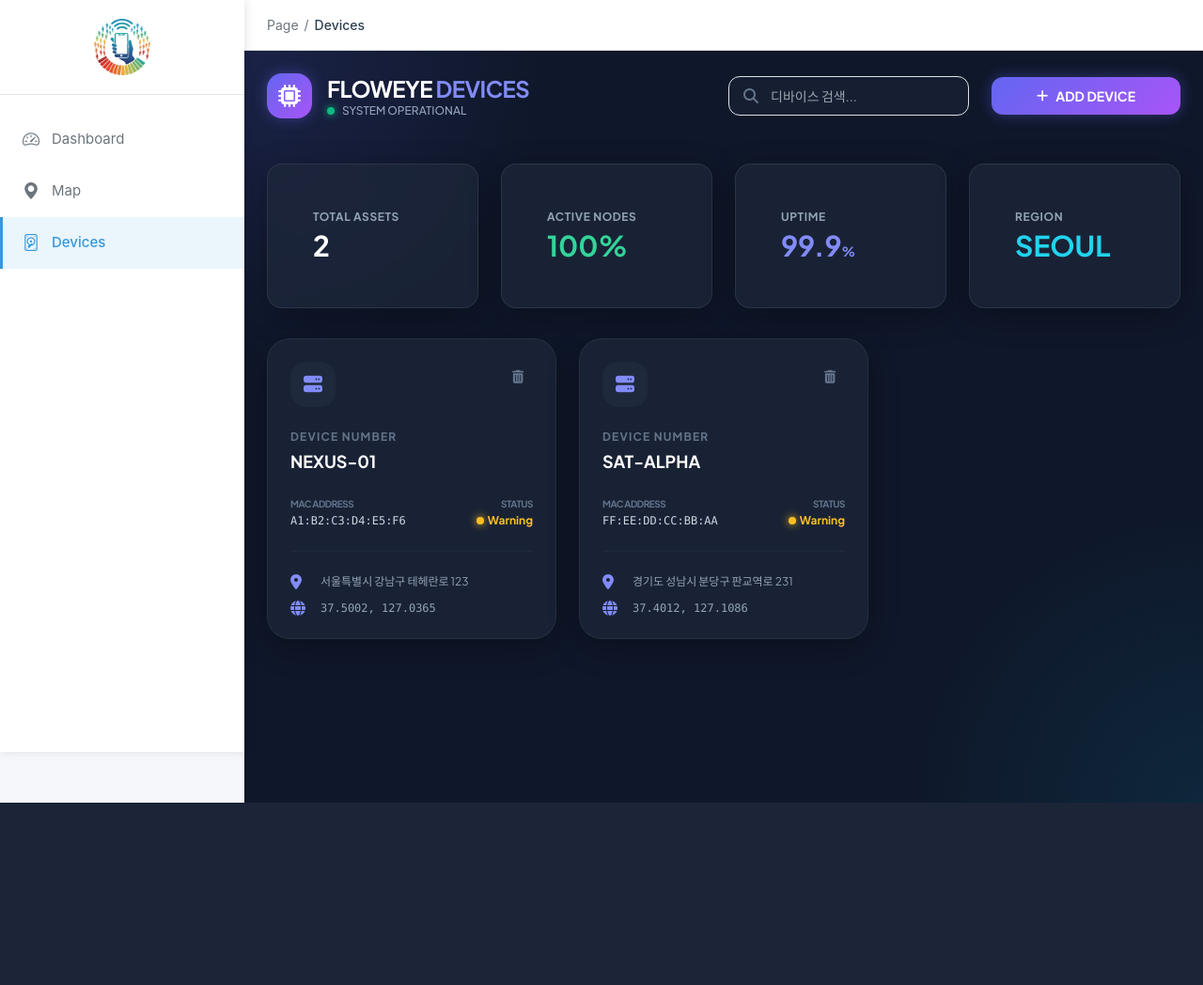
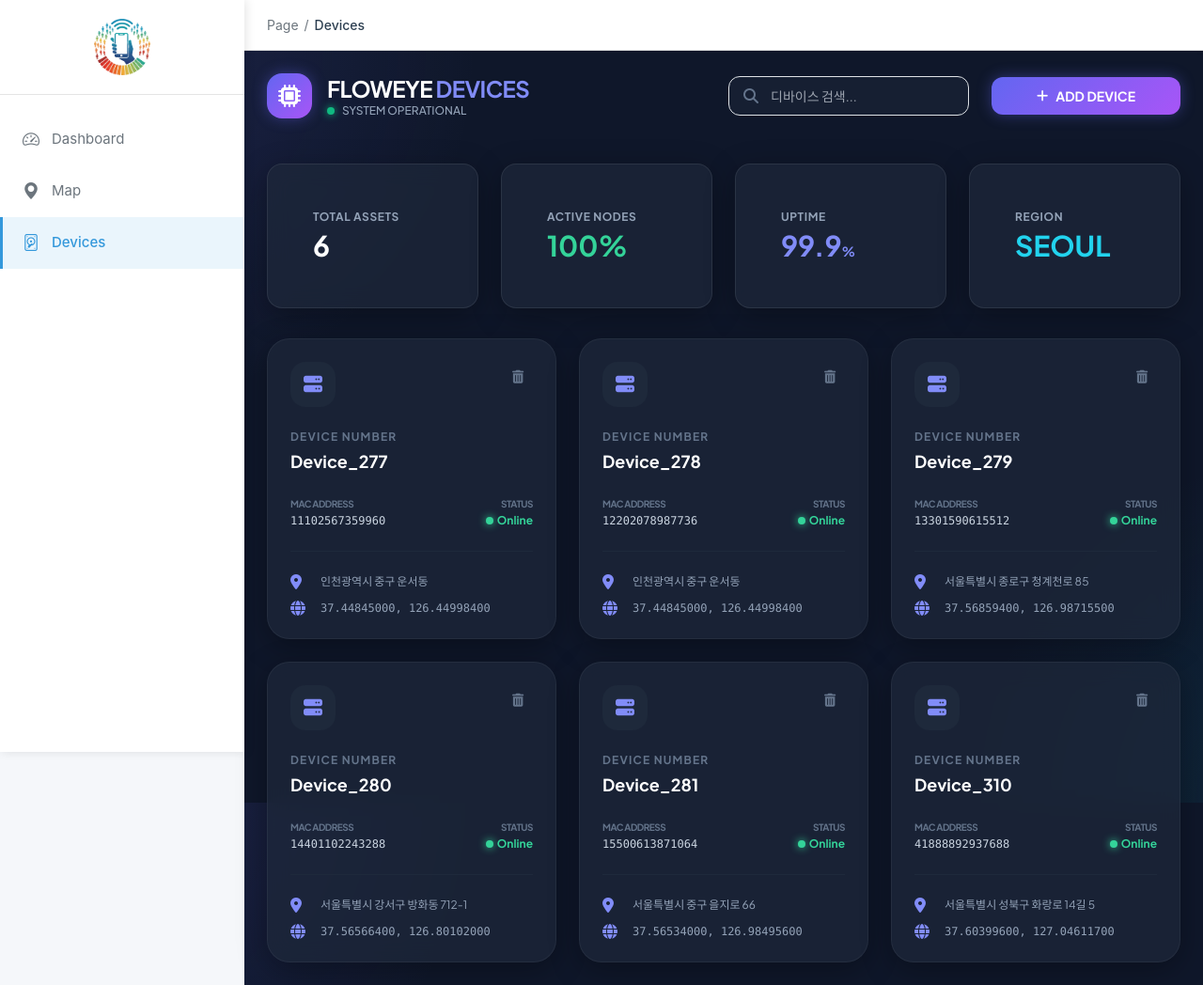
Before and after one commit to ENCLE-kr/floweye, a Django app: page /devices/ in a window 1280 px wide. Shown: the whole page at 94% size. Before the commit the page ends 854 px from the top, so only its background shows below. Run offline with Django 5.2, Linux system fonts and the light colour scheme; data comes from the database, SQL or seed files in the repository; some libraries are stand-ins or nearby versions.

Commit message:
encle new floweye devices connecting DB v0.3.2

```diff
--- a/home/views.py
+++ b/home/views.py
@@ -1,4 +1,6 @@
 from django.shortcuts import render, redirect
+
+from .models import Device
 
 def index(request):
     return redirect('dashboard')
@@ -18,8 +20,20 @@ def map(request):
     return render(request, 'home/map.html', context)
 
 def devices(request):
+    devices_data = [
+        {
+            "device_number": device.device_number,
+            "device_mac": device.device_mac,
+            "address": device.address,
+            "latitude": str(device.latitude),
+            "longitude": str(device.longitude),
+            "status": device.status,
+        }
+        for device in Device.objects.all().order_by("-created_at")
+    ]
     context = {
         'segment': 'devices',
-        'page_title': 'Devices'
+        'page_title': 'Devices',
+        'devices': devices_data,
     }
     return render(request, 'home/devices.html', context)
--- a/static/js/devices.js
+++ b/static/js/devices.js
@@ -1,79 +1,90 @@
-document.addEventListener('DOMContentLoaded', () => {
-  const deviceGrid = document.getElementById('device-grid');
-  const emptyState = document.getElementById('empty-state');
-  const totalCount = document.getElementById('total-count');
-  const deviceForm = document.getElementById('device-form');
-  const modal = document.getElementById('modal');
-  const searchInput = document.getElementById('search-input');
+document.addEventListener("DOMContentLoaded", () => {
+  const deviceGrid = document.getElementById("device-grid");
+  const emptyState = document.getElementById("empty-state");
+  const totalCount = document.getElementById("total-count");
+  const deviceForm = document.getElementById("device-form");
+  const modal = document.getElementById("modal");
+  const searchInput = document.getElementById("search-input");
 
   if (!deviceGrid || !deviceForm || !modal || !searchInput) {
     return;
   }
 
-  let devices = JSON.parse(localStorage.getItem('devices_v2')) || [];
+  const devicesDataElement = document.getElementById("devices-data");
+  const initialDevices = devicesDataElement ? JSON.parse(devicesDataElement.textContent || "[]") : [];
+  const storedDevices = localStorage.getItem("devices_v2");
+  let devices = [];
+
+  if (storedDevices) {
+    try {
+      const parsed = JSON.parse(storedDevices) || [];
+      devices = parsed.length > 0 ? parsed : initialDevices;
+    } catch (error) {
+      devices = initialDevices;
+    }
+  } else {
+    devices = initialDevices;
+  }
 
   const toggleModal = (show) => {
     if (show) {
-      modal.classList.remove('opacity-0', 'pointer-events-none');
-      modal.querySelector('div').classList.add('modal-enter');
+      modal.classList.remove("opacity-0", "pointer-events-none");
+      modal.querySelector("div").classList.add("modal-enter");
     } else {
-      modal.classList.add('opacity-0', 'pointer-events-none');
-      modal.querySelector('div').classList.remove('modal-enter');
+      modal.classList.add("opacity-0", "pointer-events-none");
+      modal.querySelector("div").classList.remove("modal-enter");
       deviceForm.reset();
     }
   };
 
-  const showNotification = (title, message, type = 'success') => {
-    const notif = document.getElementById('notification');
-    const circle = document.getElementById('notif-circle');
-    const icon = document.getElementById('notif-icon');
+  const showNotification = (title, message, type = "success") => {
+    const notif = document.getElementById("notification");
+    const circle = document.getElementById("notif-circle");
+    const icon = document.getElementById("notif-icon");
 
-    document.getElementById('notif-title').innerText = title;
-    document.getElementById('notif-message').innerText = message;
+    document.getElementById("notif-title").innerText = title;
+    document.getElementById("notif-message").innerText = message;
 
-    if (type === 'success') {
-      circle.className = 'w-10 h-10 rounded-xl bg-emerald-500/20 text-emerald-400 flex items-center justify-center';
-      icon.className = 'fas fa-check';
+    if (type === "success") {
+      circle.className = "w-10 h-10 rounded-xl bg-emerald-500/20 text-emerald-400 flex items-center justify-center";
+      icon.className = "fas fa-check";
     } else {
-      circle.className = 'w-10 h-10 rounded-xl bg-red-500/20 text-red-400 flex items-center justify-center';
-      icon.className = 'fas fa-exclamation-triangle';
+      circle.className = "w-10 h-10 rounded-xl bg-red-500/20 text-red-400 flex items-center justify-center";
+      icon.className = "fas fa-exclamation-triangle";
     }
 
-    notif.style.transform = 'translateX(0)';
+    notif.style.transform = "translateX(0)";
     setTimeout(() => {
-      notif.style.transform = 'translateX(150%)';
+      notif.style.transform = "translateX(150%)";
     }, 4000);
   };
 
   const saveToStorage = () => {
-    localStorage.setItem('devices_v2', JSON.stringify(devices));
+    localStorage.setItem("devices_v2", JSON.stringify(devices));
   };
 
   const renderDevices = () => {
     const searchTerm = searchInput.value.toLowerCase();
     const filtered = devices.filter((device) => {
-      return (
-        device.device_number.toLowerCase().includes(searchTerm) ||
-        device.device_mac.toLowerCase().includes(searchTerm) ||
-        device.address.toLowerCase().includes(searchTerm)
-      );
+      return device.device_number.toLowerCase().includes(searchTerm) || device.device_mac.toLowerCase().includes(searchTerm) || device.address.toLowerCase().includes(searchTerm);
     });
 
-    deviceGrid.innerHTML = '';
+    deviceGrid.innerHTML = "";
     totalCount.innerText = devices.length;
 
     if (filtered.length === 0) {
-      emptyState.classList.remove('hidden');
+      emptyState.classList.remove("hidden");
       return;
     }
-    emptyState.classList.add('hidden');
+    emptyState.classList.add("hidden");
 
     filtered.forEach((device, index) => {
-      const card = document.createElement('div');
-      card.className = 'glass-panel device-card p-6 rounded-3xl relative overflow-hidden group';
+      const card = document.createElement("div");
+      card.className = "glass-panel device-card p-6 rounded-3xl relative overflow-hidden group";
 
-      const status = Math.random() > 0.1 ? 'Online' : 'Warning';
-      const statusColor = status === 'Online' ? 'text-emerald-400' : 'text-amber-400';
+      const normalizedStatus = (device.status || (Math.random() > 0.1 ? "online" : "warning")).toLowerCase();
+      const statusLabel = normalizedStatus.charAt(0).toUpperCase() + normalizedStatus.slice(1);
+      const statusColor = normalizedStatus === "online" ? "text-emerald-400" : normalizedStatus === "warning" ? "text-amber-400" : "text-red-400";
 
       card.innerHTML = `
         <div class="flex justify-between items-start mb-6">
@@ -100,8 +111,8 @@ document.addEventListener('DOMContentLoaded', () => {
           <div class="text-right">
             <p class="text-[10px] font-bold text-slate-500 uppercase tracking-tighter">Status</p>
             <p class="text-xs font-bold ${statusColor} mt-0.5 flex items-center justify-end gap-1">
-              <span class="status-dot ${statusColor.replace('text', 'bg')}"></span>
-              ${status}
+              <span class="status-dot ${statusColor.replace("text", "bg")}"></span>
+              ${statusLabel}
             </p>
           </div>
         </div>
@@ -123,20 +134,22 @@ document.addEventListener('DOMContentLoaded', () => {
     });
   };
 
-  deviceForm.addEventListener('submit', (event) => {
+  deviceForm.addEventListener("submit", (event) => {
     event.preventDefault();
 
+    const rawMacInput = document.getElementById("device_mac").value.trim();
     const newDevice = {
-      device_number: document.getElementById('device_number').value,
-      device_mac: document.getElementById('device_mac').value.toUpperCase(),
-      address: document.getElementById('address').value,
-      latitude: document.getElementById('latitude').value,
-      longitude: document.getElementById('longitude').value
+      device_number: document.getElementById("device_number").value,
+      device_mac: rawMacInput.toUpperCase(),
+      address: document.getElementById("address").value,
+      latitude: document.getElementById("latitude").value,
+      longitude: document.getElementById("longitude").value,
     };
 
     const macRegex = /^([0-9A-Fa-f]{2}[:-]){5}([0-9A-Fa-f]{2})$/;
-    if (!macRegex.test(newDevice.device_mac)) {
-      showNotification('Invalid Config', 'MAC 주소 형식이 올바르지 않습니다.', 'error');
+    const numericRegex = /^\d+$/;
+    if (!macRegex.test(newDevice.device_mac) && !numericRegex.test(rawMacInput)) {
+      showNotification("Invalid Config", "MAC 주소 또는 숫자 형식만 허용됩니다.", "error");
       return;
     }
 
@@ -144,11 +157,11 @@ document.addEventListener('DOMContentLoaded', () => {
     saveToStorage();
     renderDevices();
     toggleModal(false);
-    showNotification('Deployment Success', `${newDevice.device_number} 노드가 활성화되었습니다.`);
+    showNotification("Deployment Success", `${newDevice.device_number} 노드가 활성화되었습니다.`);
   });
 
-  deviceGrid.addEventListener('click', (event) => {
-    const target = event.target.closest('.device-delete');
+  deviceGrid.addEventListener("click", (event) => {
+    const target = event.target.closest(".device-delete");
     if (!target) {
       return;
     }
@@ -158,38 +171,22 @@ document.addEventListener('DOMContentLoaded', () => {
       return;
     }
 
-    if (confirm('이 노드를 네트워크에서 제외하시겠습니까?')) {
+    if (confirm("이 노드를 네트워크에서 제외하시겠습니까?")) {
       const name = devices[index].device_number;
       devices.splice(index, 1);
       saveToStorage();
       renderDevices();
-      showNotification('Node Terminated', `${name} 노드가 제거되었습니다.`, 'error');
+      showNotification("Node Terminated", `${name} 노드가 제거되었습니다.`, "error");
     }
   });
 
-  searchInput.addEventListener('input', () => {
+  searchInput.addEventListener("input", () => {
     renderDevices();
   });
 
   window.toggleModal = toggleModal;
 
-  if (devices.length === 0) {
-    devices = [
-      {
-        device_number: 'NEXUS-01',
-        device_mac: 'A1:B2:C3:D4:E5:F6',
-        address: '서울특별시 강남구 테헤란로 123',
-        latitude: '37.5002',
-        longitude: '127.0365'
-      },
-      {
-        device_number: 'SAT-ALPHA',
-        device_mac: 'FF:EE:DD:CC:BB:AA',
-        address: '경기도 성남시 분당구 판교역로 231',
-        latitude: '37.4012',
-        longitude: '127.1086'
-      }
-    ];
+  if ((!storedDevices || devices.length === 0) && initialDevices.length > 0) {
     saveToStorage();
   }
 
--- a/templates/home/devices.html
+++ b/templates/home/devices.html
@@ -113,6 +113,6 @@
     </div>
   </div>
 </div>
-{% endblock content %} {% block scripts %}
+{% endblock content %} {% block scripts %} {{ devices|json_script:"devices-data" }}
 <script src="{% static 'js/devices.js' %}"></script>
 {% endblock scripts %}
```
